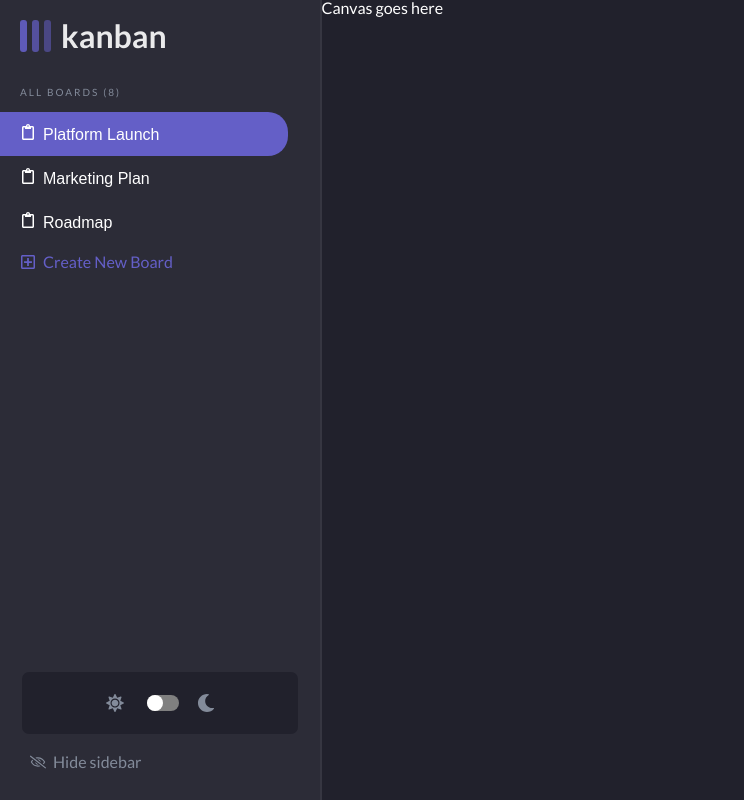
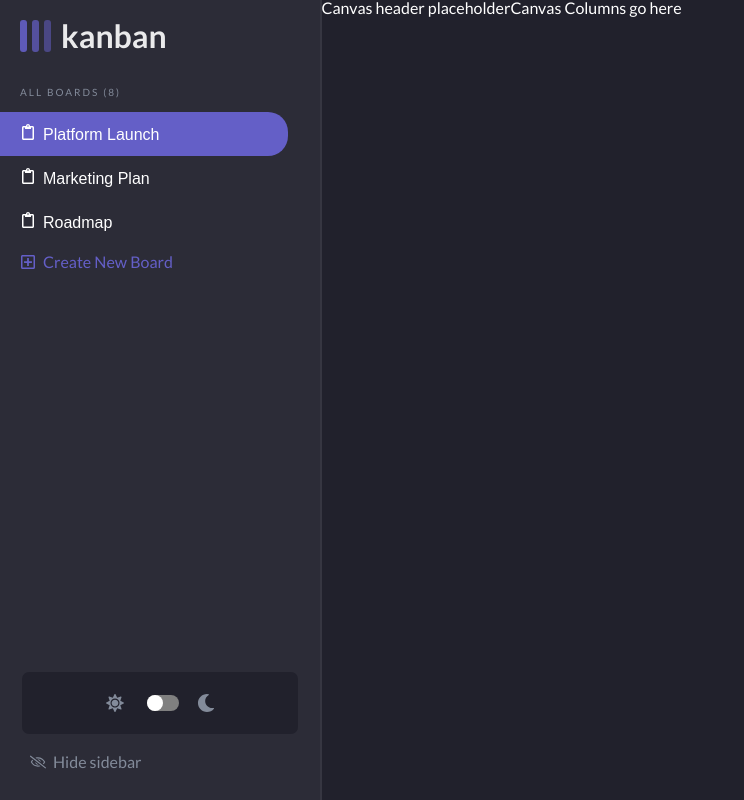
Before and after one commit to egordanilov/kanban-board, a React (Create React App) app: page /board in a window 1280 px wide. Shown: the whole page, without its empty margins (0-744 px from the left). Built offline with nearby package versions, Linux system fonts and the light colour scheme.

Commit message:
CanvasHeader and CanvasColumns placeholder components created

```diff
--- a/src/components/Canvas.tsx
+++ b/src/components/Canvas.tsx
@@ -1,7 +1,9 @@
 import { ReactElement } from "react";
-import { useSelector, useDispatch } from "react-redux";
+import { useSelector } from "react-redux";
 import { RootState } from "../store/store";
 import ShowSidebar from "./ShowSidebar";
+import CanvasHeader from "./CanvasHeader";
+import CanvasColumns from "./CanvasColumns";
 import styled from "styled-components";
 
 const CanvasWrapper = styled.div<{sidebarIsOpen: boolean, nightModeIsOn: boolean}>`
@@ -16,7 +18,8 @@ function Canvas():ReactElement {
     return(
         <CanvasWrapper sidebarIsOpen={uiState.sidebarIsOpen} nightModeIsOn={uiState.nightModeIsOn}>
             <ShowSidebar />
-            Canvas goes here
+            <CanvasHeader />
+            <CanvasColumns />
         </CanvasWrapper>
     )
 }
--- /dev/null
+++ b/src/components/CanvasColumns.tsx
@@ -0,0 +1,9 @@
+function CanvasColumns() {
+    return(
+        <>
+            Canvas Columns go here
+        </>
+    )
+}
+
+export default CanvasColumns;
--- /dev/null
+++ b/src/components/CanvasHeader.tsx
@@ -0,0 +1,9 @@
+function CanvasHeader() {
+    return(
+        <>
+            Canvas header placeholder
+        </>
+    )
+}
+
+export default CanvasHeader;
```
